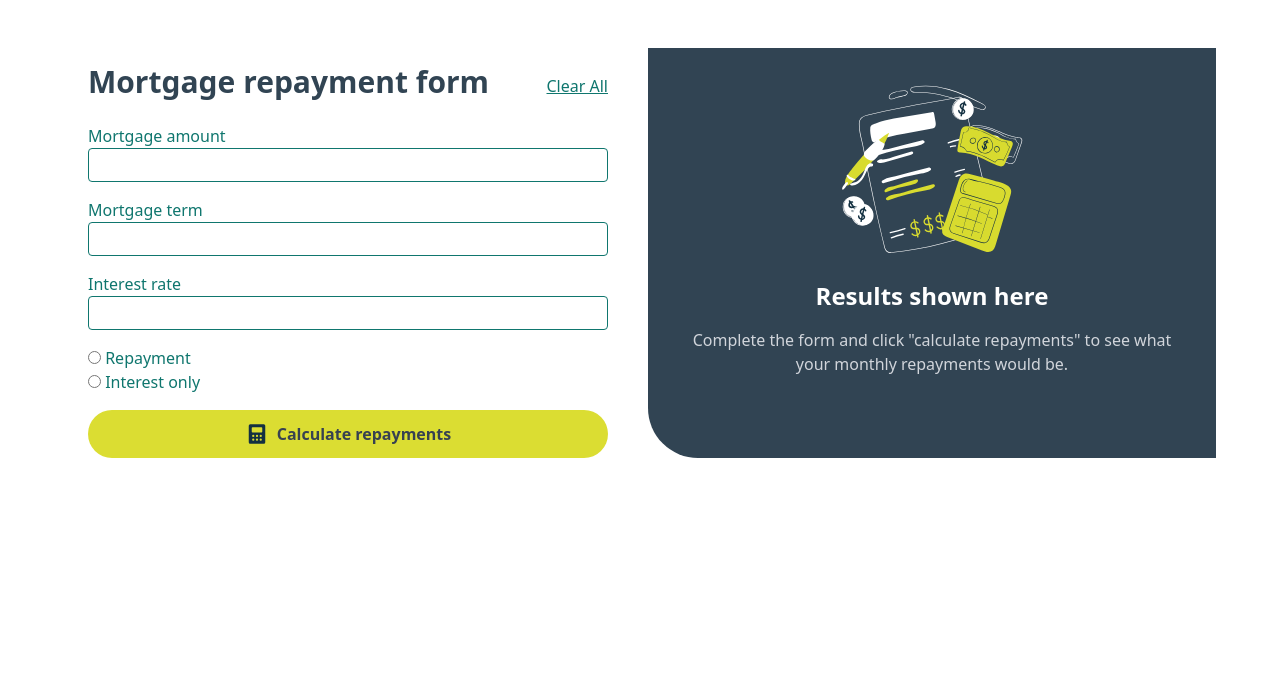
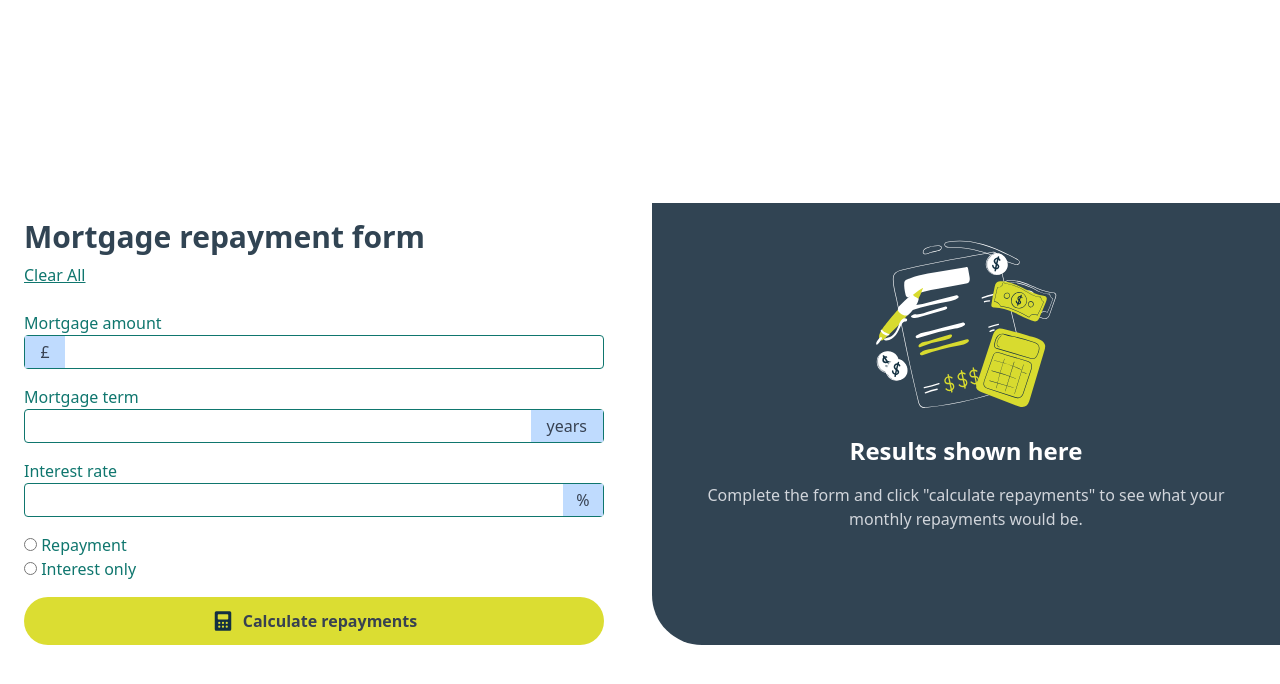
Before and after one commit to thedevbrian1/mortgage-form, a website: page src/index.html in a window 1280 px wide. Drawn offline with Linux system fonts and the light colour scheme.

Commit message:
Added signs to inputs

```diff
--- a/src/index.html
+++ b/src/index.html
@@ -9,31 +9,45 @@
 </head>
 
 <body>
-    <main class="lg:grid lg:grid-cols-2 lg:gap-4 xl:max-w-6xl mx-auto">
+    <main class="grid place-items-center min-h-screen">
+        <div class="lg:grid lg:grid-cols-2 lg:gap-6 2xl:max-w-7xl mx-auto">
             <div class="px-6">
-            <div class="lg:flex lg:justify-between mt-16 items-center">
+                <div class="mt-16 items-center">
                     <h1 class="text-brand-forest-blue font-semibold text-2xl lg:text-3xl">Mortgage repayment form</h1>
                     <button class="mt-2 capitalize underline text-teal-700">clear all</button>
+                </div>
 
-            </div>
                 <form action="" class="mt-6 space-y-4">
                     <div>
                         <label for="mortgage-amount" class="text-teal-700">Mortgage amount</label>
+                        <div class="relative">
                             <input type="number" id="mortgage-amount"
-                        class="border border-teal-700 rounded text-gray-800 px-2 py-1 block w-full">
+                                class="border border-teal-700 rounded text-gray-800 pl-12 pr-2 py-1  w-full">
+                            <span
+                                class="absolute top-px left-px bottom-px w-10 bg-blue-200 grid place-items-center text-gray-700 font-medium">&#163;</span>
+                        </div>
                     </div>
 
                     <div>
                         <label class="text-teal-700">
                             Mortgage term
-                        <input type="text" class="border border-teal-700 rounded text-gray-800 px-2 py-1 block w-full">
+                            <div class="relative">
+                                <input type="text"
+                                    class="border border-teal-700 rounded text-gray-800 px-2 py-1 block w-full">
+                                <span
+                                    class="absolute top-px right-px bottom-px bg-blue-200 grid place-items-center px-4 text-gray-700 font-medium">years</span>
+                            </div>
                         </label>
                     </div>
 
                     <div>
                         <label for="interest" class="text-teal-700">Interest rate</label>
+                        <div class="relative">
                             <input type="text" id="interest"
                                 class="border border-teal-700 rounded text-gray-800 px-2 py-1 block w-full">
+                            <span
+                                class="absolute top-px right-px bottom-px w-10 bg-blue-200 grid place-items-center text-gray-700 font-medium">%</span>
+                        </div>
                     </div>
 
                     <div>
@@ -64,9 +78,11 @@
                 class="w-full bg-brand-forest-blue mt-12 flex flex-col items-center p-8 text-white text-center lg:rounded-bl-[50px]">
                 <img src="../images/illustration-empty.svg" alt="">
                 <h2 class="font-semibold text-2xl mt-2">Results shown here</h2>
-            <p class="mt-4 text-gray-300">Complete the form and click "calculate repayments" to see what your monthly
+                <p class="mt-4 text-gray-300">Complete the form and click "calculate repayments" to see what your
+                    monthly
                     repayments would
                     be.</p>
+            </div>
         </div>
     </main>
 
```
Also changed, not shown: src/output.css. Lines whose indentation alone changed are shown as unchanged.
